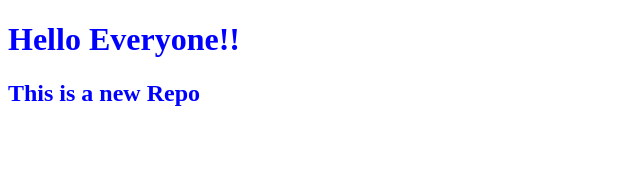
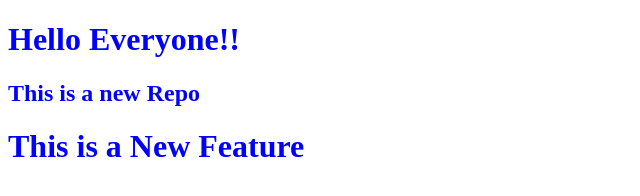
Before and after one commit to Atharva7652005/LocalRepo, a plain HTML site: page index.html in a window 1280 px wide. Shown: the whole page, without its empty margins (0-640 px from the left). Drawn offline with Linux system fonts and the light colour scheme.

Commit message:
Add new feature

```diff
--- a/index.html
+++ b/index.html
@@ -11,5 +11,6 @@
     <body>
         <h1>Hello Everyone!!</h1>
         <h2>This is a new Repo</h2>
+        <h1>This is a New Feature</h1>
     </body>
 </html>
```
